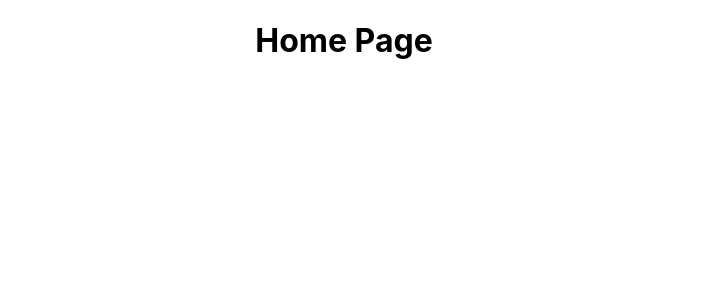
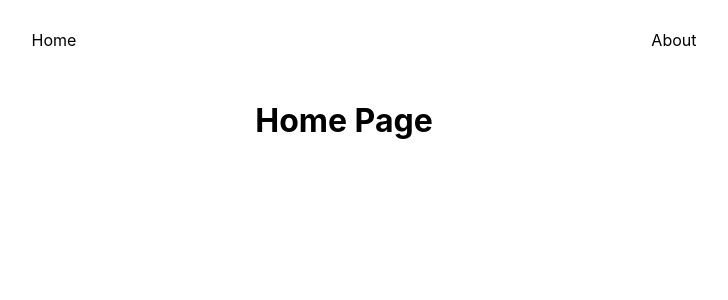
Before and after one commit to noemitth10/Ekecluded_2021-2, a React (Create React App) app in the folder client/: page / in a window 1280 px wide. Shown: the top 300 px of the page, without its empty margins (296-1024 px from the left). Built offline with nearby package versions, Linux system fonts and the light colour scheme.

Commit message:
Update App.js
I imported the Nav.js file and inserted it in the div. And I expended the one Route tag with exact.

```diff
--- a/client/src/App.js
+++ b/client/src/App.js
@@ -1,13 +1,15 @@
 import './App.css';
 import Home from './Home';
+import Nav from './Nav';
 import { BrowserRouter as Router, Switch, Route } from 'react-router-dom';
 
 function App() {
   return (
     <Router>
       <div className="App">
+        <Nav/>
         <Switch>
-          <Route path="/" component={Home}/>
+          <Route path="/" exact component={Home}/>
         </Switch>
       </div>
     </Router>
```
